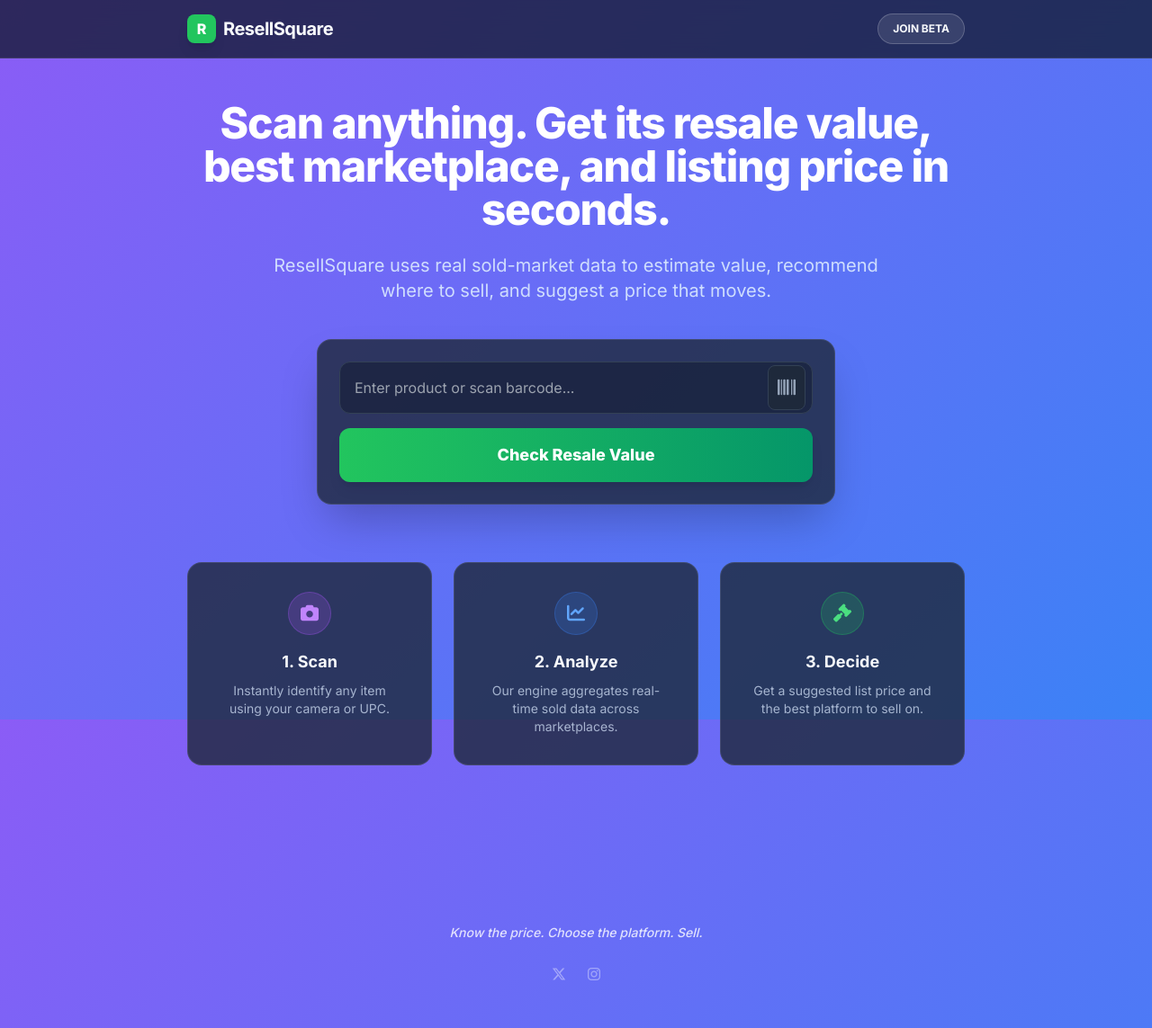
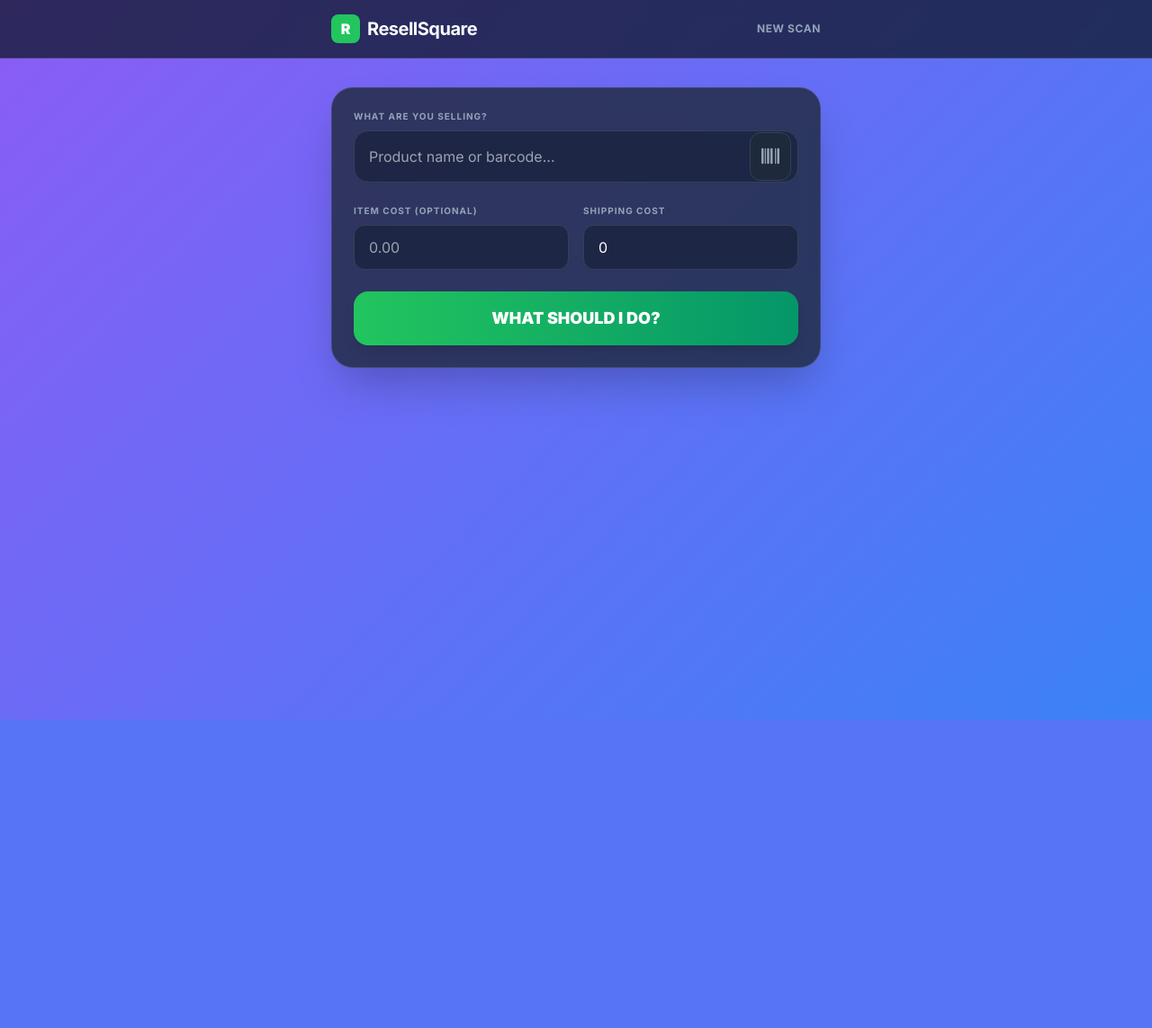
Before and after one commit to andre-ship-it/resellsquare-api, a Flask app: page / in a window 1280 px wide. Shown: the whole page at 90% size. After the commit the page ends 800 px from the top, so only its background shows below. Run offline with Flask 3, Linux system fonts and the light colour scheme; some libraries are stand-ins or nearby versions.

Commit message:
Update index.html

```diff
--- a/templates/index.html
+++ b/templates/index.html
@@ -3,14 +3,9 @@
 <head>
     <meta charset="UTF-8">
     <meta name="viewport" content="width=device-width, initial-scale=1.0, maximum-scale=1.0, user-scalable=0">
-    <title>ResellSquare | Know the price. Choose the platform. Sell.</title>
+    <title>ResellSquare | Your Selling Assistant</title>
 
-    <link rel="manifest" href="/static/manifest.json">
-    <meta name="apple-mobile-web-app-capable" content="yes">
-    <meta name="apple-mobile-web-app-status-bar-style" content="black-translucent">
-    <link rel="apple-touch-icon" href="https://resellsquare.com/logo192.png">
-
-    <link href="https://fonts.googleapis.com/css2?family=Inter:wght@400;500;600;700;800&display=swap" rel="stylesheet">
+    <link href="https://fonts.googleapis.com/css2?family=Inter:wght@400;500;600;700;800;900&display=swap" rel="stylesheet">
     <script src="https://cdn.tailwindcss.com"></script>
     <link rel="stylesheet" href="https://cdnjs.cloudflare.com/ajax/libs/font-awesome/6.5.1/css/all.min.css">
 
@@ -23,193 +18,148 @@
         }
         .glass-nav { background: rgba(15, 23, 42, 0.75); backdrop-filter: blur(12px); border-bottom: 1px solid rgba(255, 255, 255, 0.1); }
         .glass-panel { background: rgba(30, 41, 59, 0.8); backdrop-filter: blur(12px); border: 1px solid rgba(255, 255, 255, 0.1); }
-        .hero-gradient { background: linear-gradient(to bottom, rgba(255,255,255,0.1), transparent); }
-        .fade-in { animation: fadeIn 0.6s ease-out forwards; }
+        .verdict-card { transition: all 0.4s cubic-bezier(0.175, 0.885, 0.32, 1.275); }
+        .price-btn.active { background: #3B82F6; border-color: #60A5FA; box-shadow: 0 0 15px rgba(59, 130, 246, 0.4); }
+        #reader { width: 100% !important; max-width: 400px; height: 300px; border-radius: 1.5rem; overflow: hidden; margin: 0 auto; }
+        .fade-in { animation: fadeIn 0.5s ease-out forwards; }
         @keyframes fadeIn { from { opacity: 0; transform: translateY(10px); } to { opacity: 1; transform: translateY(0); } }
     </style>
 </head>
 <body class="text-slate-50 antialiased">
 
     <nav class="glass-nav sticky top-0 z-50">
-        <div class="max-w-4xl mx-auto px-4 h-16 flex justify-between items-center">
+        <div class="max-w-xl mx-auto px-4 h-16 flex justify-between items-center">
             <div class="flex items-center gap-2">
-                <div class="bg-green-500 w-8 h-8 rounded-lg flex items-center justify-center font-black text-white shadow-lg">R</div>
+                <div class="bg-green-500 w-8 h-8 rounded-lg flex items-center justify-center font-black text-white">R</div>
                 <span class="text-xl font-bold tracking-tight">ResellSquare</span>
             </div>
-            <button id="joinWaitlistNav" class="text-xs font-bold px-4 py-2 bg-white/10 rounded-full border border-white/20 uppercase hover:bg-white/20 transition-all">Join Beta</button>
+            <button onclick="location.reload()" class="text-xs font-bold text-slate-400 hover:text-white uppercase tracking-wider">New Scan</button>
         </div>
     </nav>
 
-    <main class="max-w-4xl mx-auto px-4 py-12">
+    <main class="max-w-xl mx-auto px-4 py-8">
 
-        <section class="text-center mb-16 fade-in">
-            <h1 class="text-4xl md:text-5xl font-extrabold text-white mb-6 leading-tight tracking-tight">
-                Scan anything. Get its resale value, best marketplace, and listing price in seconds.
-            </h1>
-            <p class="text-blue-100 text-lg md:text-xl max-w-2xl mx-auto opacity-90 leading-relaxed">
-                ResellSquare uses real sold-market data to estimate value, recommend where to sell, and suggest a price that moves.
-            </p>
-
-            <div class="glass-panel rounded-2xl p-6 mt-10 max-w-xl mx-auto shadow-2xl">
-                <form id="searchForm" class="space-y-4">
+        <div id="searchSection" class="glass-panel rounded-3xl p-6 mb-8 shadow-2xl">
+            <form id="searchForm" class="space-y-6">
+                <div>
+                    <label class="block text-[10px] font-bold text-slate-400 uppercase tracking-widest mb-2">What are you selling?</label>
                     <div class="relative flex items-center">
-                        <input type="text" id="query" class="block w-full pl-4 pr-14 py-4 bg-slate-900/50 border border-slate-700 rounded-xl text-white outline-none focus:ring-2 focus:ring-purple-500 transition-all" placeholder="Enter product or scan barcode..." required>
-                        <button type="button" id="scanBtn" class="absolute right-2 p-2.5 text-slate-400 hover:text-white bg-slate-800 rounded-lg border border-slate-700">
+                        <input type="text" id="query" class="block w-full pl-4 pr-14 py-4 bg-slate-900/50 border border-slate-700 rounded-2xl text-white outline-none focus:ring-2 focus:ring-purple-500 transition-all" placeholder="Product name or barcode..." required>
+                        <button type="button" id="scanBtn" class="absolute right-2 p-3 text-slate-400 hover:text-white bg-slate-800 rounded-xl border border-slate-700">
                             <i class="fa-solid fa-barcode text-xl"></i>
                         </button>
                     </div>
-                    <button type="submit" id="analyzeBtn" class="w-full py-4 bg-gradient-to-r from-green-500 to-emerald-600 text-white font-extrabold text-lg rounded-xl shadow-lg hover:shadow-green-500/40 transition-all active:scale-[0.98]">
-                        Check Resale Value
-                    </button>
-                </form>
-            </div>
-        </section>
+                </div>
 
-        <section class="grid grid-cols-1 md:grid-cols-3 gap-6 mb-20 fade-in" style="animation-delay: 0.2s">
-            <div class="glass-panel p-8 rounded-2xl text-center">
-                <div class="w-12 h-12 bg-purple-500/20 rounded-full flex items-center justify-center mx-auto mb-4 border border-purple-500/30">
-                    <i class="fa-solid fa-camera text-purple-400 text-xl"></i>
+                <div class="grid grid-cols-2 gap-4">
+                    <div>
+                        <label class="block text-[10px] font-bold text-slate-400 uppercase tracking-widest mb-2">Item Cost (Optional)</label>
+                        <input type="number" step="0.01" id="cost_price" class="w-full px-4 py-3 bg-slate-900/50 border border-slate-700 rounded-xl text-white outline-none focus:ring-2 focus:ring-purple-500" placeholder="0.00">
+                    </div>
+                    <div>
+                        <label class="block text-[10px] font-bold text-slate-400 uppercase tracking-widest mb-2">Shipping Cost</label>
+                        <input type="number" step="0.01" id="shipping_cost" class="w-full px-4 py-3 bg-slate-900/50 border border-slate-700 rounded-xl text-white outline-none focus:ring-2 focus:ring-purple-500" value="0">
+                    </div>
                 </div>
-                <h3 class="font-bold text-lg mb-2">1. Scan</h3>
-                <p class="text-sm text-blue-100/70">Instantly identify any item using your camera or UPC.</p>
-            </div>
-            <div class="glass-panel p-8 rounded-2xl text-center">
-                <div class="w-12 h-12 bg-blue-500/20 rounded-full flex items-center justify-center mx-auto mb-4 border border-blue-500/30">
-                    <i class="fa-solid fa-chart-line text-blue-400 text-xl"></i>
-                </div>
-                <h3 class="font-bold text-lg mb-2">2. Analyze</h3>
-                <p class="text-sm text-blue-100/70">Our engine aggregates real-time sold data across marketplaces.</p>
-            </div>
-            <div class="glass-panel p-8 rounded-2xl text-center">
-                <div class="w-12 h-12 bg-green-500/20 rounded-full flex items-center justify-center mx-auto mb-4 border border-green-500/30">
-                    <i class="fa-solid fa-gavel text-green-400 text-xl"></i>
-                </div>
-                <h3 class="font-bold text-lg mb-2">3. Decide</h3>
-                <p class="text-sm text-blue-100/70">Get a suggested list price and the best platform to sell on.</p>
-            </div>
-        </section>
 
-        <div id="loading" class="hidden text-center py-12">
+                <button type="submit" id="analyzeBtn" class="w-full py-4 bg-gradient-to-r from-green-500 to-emerald-600 text-white font-black text-lg rounded-2xl shadow-lg hover:shadow-green-500/40 transition-all active:scale-[0.98]">
+                    WHAT SHOULD I DO?
+                </button>
+            </form>
+        </div>
+
+        <div id="loading" class="hidden text-center py-20">
             <div class="animate-spin rounded-full h-12 w-12 border-4 border-slate-700 border-t-white mx-auto"></div>
-            <p class="mt-4 font-semibold tracking-wide">Gathering market intelligence...</p>
+            <p class="mt-4 font-bold text-blue-100/60 uppercase tracking-widest text-xs">Analyzing Market Demand...</p>
         </div>
 
         <div id="resultsArea" class="hidden space-y-6 fade-in">
-            <div id="verdictCard" class="bg-white text-slate-900 rounded-3xl shadow-2xl p-10 text-center border-b-[12px]">
-                <p class="text-xs font-bold text-slate-400 uppercase tracking-widest mb-2">Market Verdict</p>
-                <h2 id="verdictTitle" class="text-6xl font-black mb-4">--</h2>
-                <div class="flex flex-wrap justify-center gap-2 mb-6" id="verdictBullets">
-                    <span class="px-3 py-1 bg-slate-100 rounded-full text-[10px] font-bold text-slate-600 uppercase">Value Estimate</span>
-                    <span class="px-3 py-1 bg-slate-100 rounded-full text-[10px] font-bold text-slate-600 uppercase">Platform Fit</span>
-                    <span class="px-3 py-1 bg-slate-100 rounded-full text-[10px] font-bold text-slate-600 uppercase">Price Suggestion</span>
-                </div>
-                <p id="verdictReason" class="text-lg font-medium text-slate-600 max-w-md mx-auto leading-relaxed">--</p>
-            </div>
 
-            <div class="grid grid-cols-1 md:grid-cols-2 gap-4">
-                <div class="glass-panel rounded-2xl p-6">
-                    <div class="flex items-center justify-between mb-6">
-                        <span class="text-xs font-bold uppercase tracking-widest text-slate-400">Top Recommendation</span>
-                        <span class="bg-blue-600 text-[10px] font-bold px-2 py-1 rounded">ESTIMATE</span>
+            <div id="verdictCard" class="bg-white text-slate-900 rounded-[2.5rem] shadow-2xl p-10 text-center verdict-card">
+                <p class="text-[10px] font-black text-slate-400 uppercase tracking-[0.2em] mb-3">Recommended Action</p>
+                <h1 id="verdictTitle" class="text-5xl font-black mb-6 tracking-tight">LIST IT</h1>
+
+                <div class="grid grid-cols-2 gap-4 mb-8">
+                    <div class="bg-slate-50 rounded-2xl p-4 border border-slate-100">
+                        <p class="text-[9px] text-slate-400 uppercase font-black mb-1">Suggested Price</p>
+                        <p id="displayPrice" class="text-2xl font-black text-slate-900">$0.00</p>
                     </div>
-                    <div class="flex items-center mb-6">
-                        <i class="fa-brands fa-ebay text-3xl mr-3 text-white"></i>
-                        <div>
-                            <span class="block font-bold text-lg">eBay Marketplace</span>
-                            <span class="text-xs text-slate-400">High Demand Zone</span>
-                        </div>
-                    </div>
-                    <div class="space-y-4">
-                        <div class="flex justify-between border-b border-white/10 pb-2">
-                            <span class="text-slate-400 text-sm">Suggested List Price</span>
-                            <span id="ebayPrice" class="font-mono font-bold text-white text-lg">--</span>
-                        </div>
-                        <div class="flex justify-between">
-                            <span class="text-slate-400 text-sm">Net Profit (Est.)</span>
-                            <span id="ebayProfit" class="font-mono font-bold text-green-400 text-lg">--</span>
-                        </div>
+                    <div class="bg-slate-50 rounded-2xl p-4 border border-slate-100">
+                        <p class="text-[9px] text-slate-400 uppercase font-black mb-1">Best Platform</p>
+                        <p id="bestPlatform" class="text-lg font-bold text-blue-600">eBay</p>
                     </div>
                 </div>
 
-                <div class="glass-panel rounded-2xl p-6 flex flex-col justify-center items-center text-center border-dashed border-slate-600">
-                    <h4 class="font-bold text-white mb-2">Amazon FBA Comparison</h4>
-                    <p class="text-xs text-slate-400 px-4">Beta members get access to automated FBA fee calculations and gating checks soon.</p>
-                    <button id="joinWaitlistBtn" class="mt-4 px-6 py-2 bg-white/10 rounded-full text-[10px] font-bold uppercase tracking-widest hover:bg-white/20 transition-all">Join Beta Waitlist</button>
+                <div class="flex items-center justify-center gap-3 text-sm font-semibold text-slate-500">
+                    <i class="fa-regular fa-clock text-blue-500"></i>
+                    <span>Est. Sale Time: <span id="saleTime" class="text-slate-900">--</span></span>
                 </div>
             </div>
 
-            <p class="text-[10px] text-center text-blue-100/40 uppercase tracking-widest pt-4">Data based on real sold listings. Market intelligence provided for estimation only.</p>
+            <div class="glass-panel rounded-3xl p-6">
+                <h4 class="text-[10px] font-black text-slate-400 uppercase tracking-widest mb-4">Select Your Strategy</h4>
+                <div class="flex gap-2" id="priceToggles">
+                    <button onclick="updatePrice('fast')" id="btn-fast" class="price-btn flex-1 py-3 px-2 bg-white/5 rounded-xl text-[10px] font-black border border-white/10 transition-all uppercase">Fast Sale</button>
+                    <button onclick="updatePrice('balanced')" id="btn-balanced" class="price-btn active flex-1 py-3 px-2 rounded-xl text-[10px] font-black border transition-all uppercase">Balanced</button>
+                    <button onclick="updatePrice('max')" id="btn-max" class="price-btn flex-1 py-3 px-2 bg-white/5 rounded-xl text-[10px] font-black border border-white/10 transition-all uppercase">Max Profit</button>
+                </div>
+            </div>
+
+            <div class="text-center px-4">
+                <p id="tipText" class="text-blue-100 text-lg font-medium leading-relaxed mb-4 italic">"--"</p>
+                <div class="flex items-center justify-center gap-2">
+                    <span class="w-1.5 h-1.5 bg-green-400 rounded-full animate-pulse"></span>
+                    <p id="confidenceText" class="text-[10px] text-blue-100/40 uppercase font-black tracking-widest">Based on -- sales</p>
+                </div>
+            </div>
+
+            <button id="waitlistTrigger" class="w-full py-4 bg-white/10 hover:bg-white/20 border border-white/20 rounded-2xl text-xs font-bold uppercase tracking-widest transition-all">
+                Join Founders Waitlist for Amazon FBA Pro Tools
+            </button>
         </div>
     </main>
 
-    <footer class="py-12 text-center fade-in">
-        <p class="text-sm font-medium text-white/80 italic">Know the price. Choose the platform. Sell.</p>
-        <div class="mt-6 flex justify-center gap-6 text-white/40">
-            <a href="https://x.com/resellsquare" class="hover:text-white transition-colors"><i class="fa-brands fa-x-twitter"></i></a>
-            <a href="https://instagram.com/resellsquareapp" class="hover:text-white transition-colors"><i class="fa-brands fa-instagram"></i></a>
-        </div>
-    </footer>
-
-    <div id="scannerModal" class="hidden fixed inset-0 bg-slate-900/95 z-[60] flex flex-col items-center justify-center p-4 backdrop-blur-md">
-        <div class="bg-white p-5 rounded-3xl w-full max-w-md relative shadow-2xl">
-            <button id="closeScanner" class="absolute -top-12 right-0 text-white p-2 text-3xl">&times;</button>
-            <h3 class="text-slate-900 text-xl font-bold mb-4 text-center">Identify Product</h3>
-            <div id="reader" class="mx-auto"></div>
-            <div id="scanStatus" class="text-center mt-4 text-sm text-slate-500 font-medium">Point camera at barcode</div>
+    <div id="scannerModal" class="hidden fixed inset-0 bg-slate-900/95 z-[60] flex flex-col items-center justify-center p-4">
+        <div class="bg-white p-6 rounded-[2rem] w-full max-w-md relative shadow-2xl">
+            <button id="closeScanner" class="absolute -top-14 right-0 text-white p-2 text-4xl">&times;</button>
+            <div id="reader"></div>
+            <p class="text-center mt-6 text-slate-500 font-bold text-sm">Scanning for Barcode...</p>
         </div>
     </div>
 
-    <div id="waitlistModal" class="hidden fixed inset-0 bg-slate-900/95 z-[60] flex flex-col items-center justify-center p-4 backdrop-blur-sm">
-        <div class="bg-white rounded-2xl w-full max-w-lg relative shadow-2xl h-[85vh] overflow-hidden">
-            <button id="closeWaitlist" class="absolute top-3 right-3 text-slate-400 hover:text-slate-800 z-50 p-2 text-xl">&times;</button>
+    <div id="waitlistModal" class="hidden fixed inset-0 bg-slate-900/95 z-[60] flex flex-col items-center justify-center p-4">
+        <div class="bg-white rounded-[2rem] w-full max-w-lg relative shadow-2xl h-[80vh] overflow-hidden">
+            <button id="closeWaitlist" class="absolute top-4 right-4 text-slate-400 text-2xl">&times;</button>
             <iframe src="https://api.leadconnectorhq.com/widget/form/KXnL4GxJTy9gJMmBVwhr" style="width:100%;height:100%;border:none;"></iframe>
         </div>
     </div>
 
     <script src="https://unpkg.com/html5-qrcode"></script>
     <script>
-        const scanBtn = document.getElementById('scanBtn');
-        const scannerModal = document.getElementById('scannerModal');
-        const closeScanner = document.getElementById('closeScanner');
+        let currentPrices = {};
         const waitlistModal = document.getElementById('waitlistModal');
-        const closeWaitlist = document.getElementById('closeWaitlist');
-        const joinWaitlistBtn = document.getElementById('joinWaitlistBtn');
-        const joinWaitlistNav = document.getElementById('joinWaitlistNav');
-        let html5QrCode;
 
-        // Scanner
-        scanBtn.addEventListener('click', async () => {
-            scannerModal.classList.remove('hidden');
-            try {
-                if (!html5QrCode) html5QrCode = new Html5Qrcode("reader");
-                await html5QrCode.start({ facingMode: "environment" }, { fps: 15, qrbox: { width: 250, height: 150 } }, (text) => {
-                    document.getElementById('query').value = text;
-                    stopScanner();
-                });
-            } catch (err) { document.getElementById('scanStatus').innerText = "Camera Error"; }
-        });
+        // GHL Waitlist Toggle
+        document.getElementById('waitlistTrigger').onclick = () => waitlistModal.classList.remove('hidden');
+        document.getElementById('closeWaitlist').onclick = () => waitlistModal.classList.add('hidden');
 
-        async function stopScanner() {
-            if (html5QrCode?.isScanning) await html5QrCode.stop();
-            scannerModal.classList.add('hidden');
+        function updatePrice(tier) {
+            // Update the display
+            document.getElementById('displayPrice').innerText = `$${currentPrices[tier].toFixed(2)}`;
+
+            // Toggle active classes
+            document.querySelectorAll('.price-btn').forEach(btn => btn.classList.remove('active', 'bg-blue-600', 'border-blue-400'));
+            const activeBtn = document.getElementById(`btn-${tier}`);
+            activeBtn.classList.add('active');
         }
-        closeScanner.addEventListener('click', stopScanner);
 
-        // Waitlist
-        const toggleWaitlist = () => waitlistModal.classList.toggle('hidden');
-        joinWaitlistBtn.addEventListener('click', toggleWaitlist);
-        joinWaitlistNav.addEventListener('click', toggleWaitlist);
-        closeWaitlist.addEventListener('click', toggleWaitlist);
-
-        // Search Logic
-        document.getElementById('searchForm').addEventListener('submit', async (e) => {
+        document.getElementById('searchForm').onsubmit = async (e) => {
             e.preventDefault();
-            const btn = document.getElementById('analyzeBtn');
             const loading = document.getElementById('loading');
             const results = document.getElementById('resultsArea');
+            const btn = document.getElementById('analyzeBtn');
 
             btn.disabled = true;
-            btn.innerText = "Analyzing Market...";
             loading.classList.remove('hidden');
             results.classList.add('hidden');
 
@@ -219,32 +169,52 @@
                     headers: { 'Content-Type': 'application/json' },
                     body: JSON.stringify({
                         query: document.getElementById('query').value,
-                        condition: 'all' // Defaulting for mass market pivot
+                        cost_price: document.getElementById('cost_price').value,
+                        shipping_cost: document.getElementById('shipping_cost').value
                     })
                 });
+
                 const data = await response.json();
+                currentPrices = data.pricing_tiers;
 
+                // Update UI Fields
                 document.getElementById('verdictTitle').innerText = data.verdict;
-                document.getElementById('verdictReason').innerText = data.confidence_reason;
-                document.getElementById('ebayPrice').innerText = `$${data.metrics.median.toFixed(2)}`;
-                document.getElementById('ebayProfit').innerText = `$${data.financials.profit.toFixed(2)}`;
+                document.getElementById('bestPlatform').innerText = data.best_platform;
+                document.getElementById('saleTime').innerText = data.time_to_sell;
+                document.getElementById('tipText').innerText = `"${data.tip}"`;
+                document.getElementById('confidenceText').innerText = data.metrics.confidence_msg;
 
-                const card = document.getElementById('verdictCard');
-                card.style.borderColor = data.verdict === 'BUY' ? '#10B981' : (data.verdict === 'SKIP' ? '#EF4444' : '#F59E0B');
+                // Set Verdict Color
+                document.getElementById('verdictCard').style.borderBottomColor = data.color_code;
+                document.getElementById('verdictTitle').style.color = data.color_code;
+
+                // Set Default Price
+                updatePrice('balanced');
 
                 loading.classList.add('hidden');
                 results.classList.remove('hidden');
                 results.scrollIntoView({ behavior: 'smooth' });
-            } catch (err) { alert("Analysis failed."); }
-            finally { btn.disabled = false; btn.innerText = "Check Resale Value"; }
-        });
 
-        // PWA Service Worker Registration
-        if ('serviceWorker' in navigator) {
-            window.addEventListener('load', () => {
-                navigator.serviceWorker.register('/static/sw.js').catch(() => {});
+            } catch (err) { alert("Market data unavailable. Try a different search."); }
+            finally { btn.disabled = false; }
+        };
+
+        // Scanner Logic
+        let html5QrCode;
+        document.getElementById('scanBtn').onclick = async () => {
+            document.getElementById('scannerModal').classList.remove('hidden');
+            if (!html5QrCode) html5QrCode = new Html5Qrcode("reader");
+            await html5QrCode.start({ facingMode: "environment" }, { fps: 10, qrbox: 250 }, (text) => {
+                document.getElementById('query').value = text;
+                stopScanner();
             });
+        };
+
+        async function stopScanner() {
+            if (html5QrCode?.isScanning) await html5QrCode.stop();
+            document.getElementById('scannerModal').classList.add('hidden');
         }
+        document.getElementById('closeScanner').onclick = stopScanner;
     </script>
 </body>
 </html>
```
